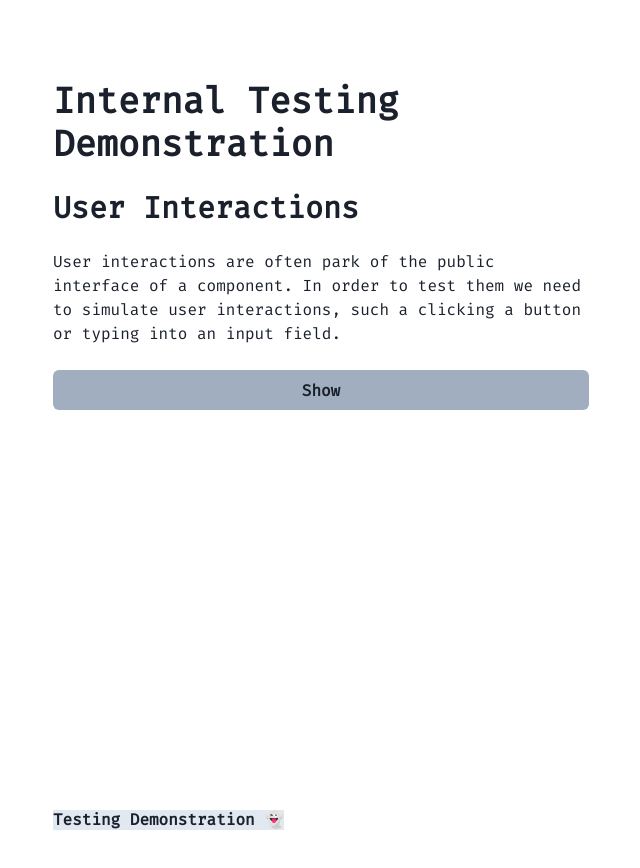
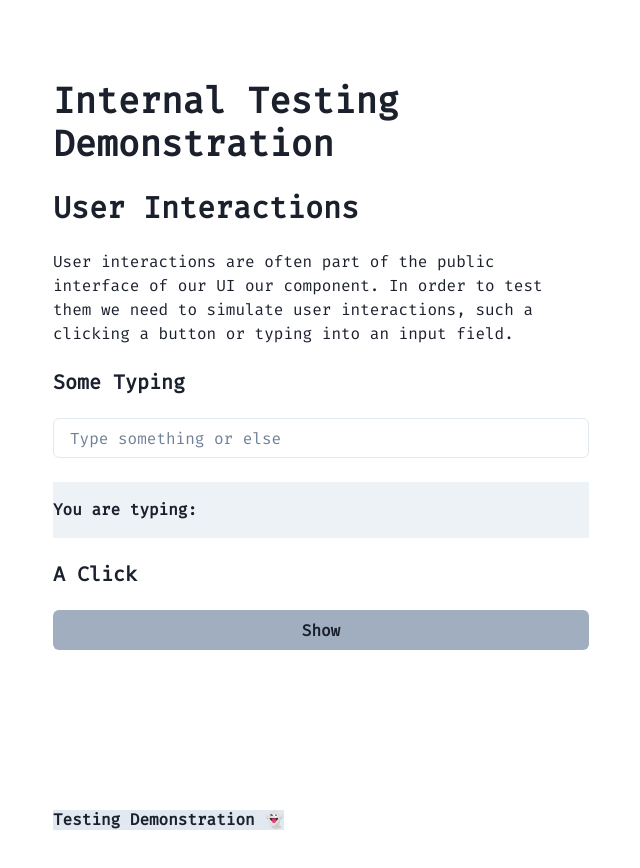
Before and after one commit to jbadavis/react-testing-demo, a Next.js app: page /testing-user-interactions in a window 1280 px wide. Shown: the top 868 px of the page, without its empty margins (319-959 px from the left). Built offline with nearby package versions, Linux system fonts and the light colour scheme.

Commit message:
Add user input typing example

```diff
--- a/components/user-interactions.tsx
+++ b/components/user-interactions.tsx
@@ -1,8 +1,13 @@
 import {useState} from 'react';
-import {Heading, Text, Stack, Button} from '@chakra-ui/react';
+import {Heading, Text, Stack, Button, Input} from '@chakra-ui/react';
 
 function UserInteractions() {
+  const [textInput, setTextInput] = useState('');
   const [showGhost, setShowGhost] = useState(false);
+
+  function handleOnChange(event: React.ChangeEvent<HTMLInputElement>) {
+    setTextInput(event.target.value);
+  }
 
   return (
     <>
@@ -11,10 +16,24 @@ function UserInteractions() {
       </Heading>
       <Stack spacing={6} mb={6}>
         <Text>
-          User interactions are often park of the public interface of a
+          User interactions are often part of the public interface of our UI our
           component. In order to test them we need to simulate user
           interactions, such a clicking a button or typing into an input field.
         </Text>
+        <Heading as="h3" size="md">
+          Some Typing
+        </Heading>
+        <Input
+          data-testid="an-input"
+          onChange={handleOnChange}
+          placeholder="Type something or else"
+        />
+        <Text py={4} data-testid="user-output" background="gray.100">
+          <strong>You are typing:</strong> {textInput}
+        </Text>
+        <Heading as="h3" size="md">
+          A Click
+        </Heading>
         <Button
           bg="gray.400"
           onClick={() => {
@@ -24,7 +43,7 @@ function UserInteractions() {
           {showGhost ? 'Hide' : 'Show'}
         </Button>
         {showGhost ? (
-          <Heading as="h3" size="lg">
+          <Heading as="h3" size="md">
             👻 BOO! 👻
           </Heading>
         ) : null}
```
Also changed, not shown: 2 other files (tests, documents, lock files or other folders).
